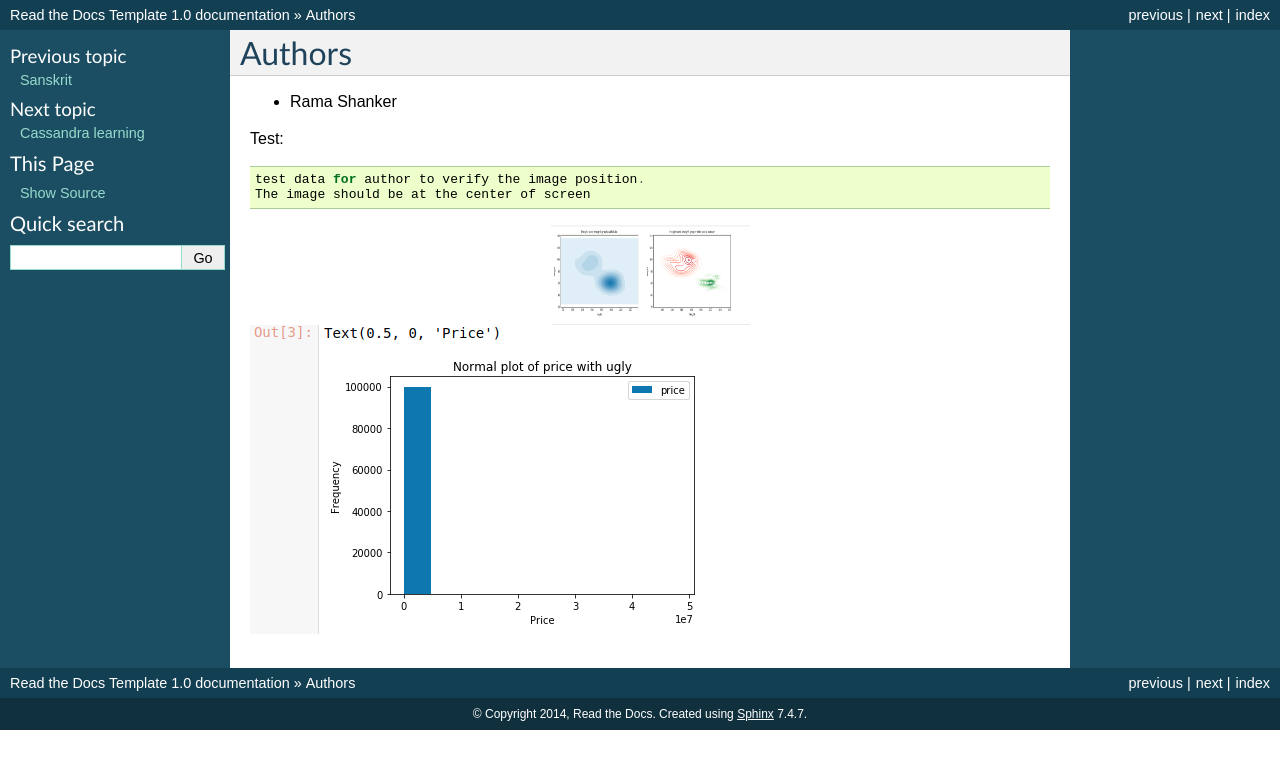
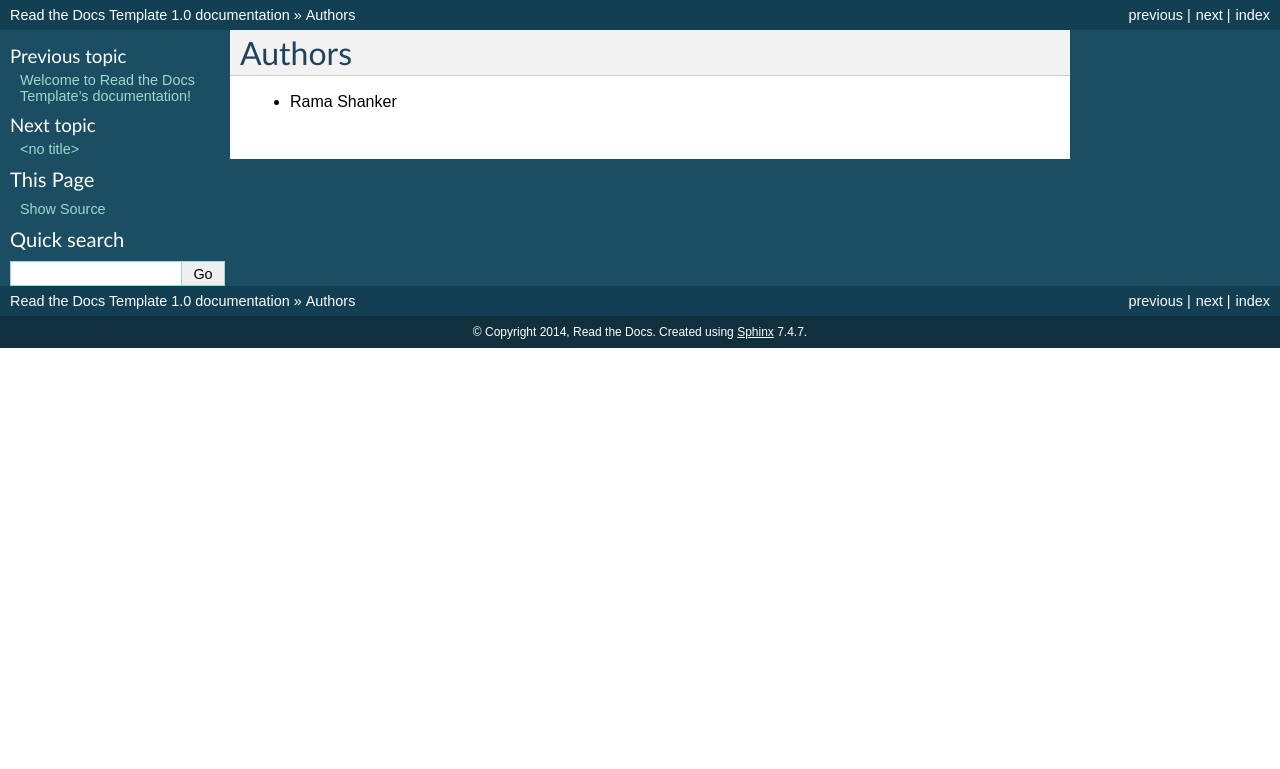
Before and after one commit to ramashanker/Documentation, a Sphinx documentation site: the page built from docs/authors.rst, in a window 1280 px wide. Shown: the top 769 px of the page. Built offline with Sphinx 7.4.7, drawn with Linux system fonts in a browser that asks for light colours.

Commit message:
updated document

```diff
--- a/docs/authors.rst
+++ b/docs/authors.rst
@@ -1,17 +1 @@
 .. include:: ../AUTHORS.rst
-
-Test::
-
-
-    test data for author to verify the image position.
-    The image should be at the center of screen
-
-
-.. image:: images/DataScience/gender_cluster.png
-    :width: 200px
-    :align: center
-    :height: 100px
-    :alt: alternate text
-
-
-.. image:: images/DataScience/assignment1/part1_q3_1.png
--- /dev/null
+++ b/docs/data_science_ML/Assignment2.rst
@@ -0,0 +1,3 @@
+==================
+Assignment2
+==================
--- /dev/null
+++ b/docs/data_science_ML/Assignment3.rst
@@ -0,0 +1,3 @@
+==================
+Assignment3
+==================
--- /dev/null
+++ b/docs/data_science_ML/Assignment4.rst
@@ -0,0 +1,3 @@
+==================
+Assignment4
+==================
--- /dev/null
+++ b/docs/installation/installation.rst
@@ -0,0 +1,7 @@
+============
+Installation
+============
+
+Install the package with pip::
+
+    $ pip install read-the-docs-template
--- /dev/null
+++ b/docs/language.rst
@@ -0,0 +1,5 @@
+============
+Language
+============
+
+:doc:`language/Sanskrit`
```
Also changed, not shown: docs/history.rst (+4 -24 lines), docs/history/1500.rst (added, +25 -0 lines), docs/installation.rst (+3 -4 lines), docs/tools.rst (added, +7 -0 lines), docs/installation/setup.rst (renamed from docs/setup.rst), docs/language/Sanskrit.rst (renamed from docs/Sanskrit.rst), docs/tools/cassandra.rst (renamed from docs/cassandra.rst), docs/tools/docker.rst (renamed from docs/docker.rst), docs/tools/kafka.rst (renamed from docs/kafka.rst).
